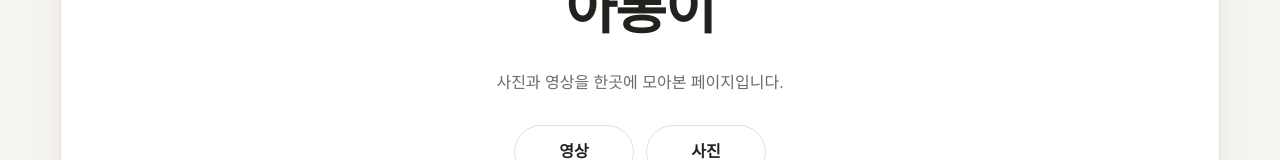
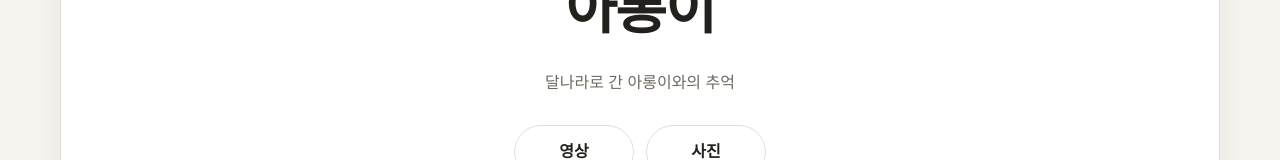
Before and after one commit to Imu-2nd/Imu-2nd.github.io, a plain HTML site: page index.html in a window 1280 px wide. Shown: the part 165-325 px from the top of the page. Drawn offline with Linux system fonts and the light colour scheme.

Commit message:
Update index.html

```diff
--- a/index.html
+++ b/index.html
@@ -310,7 +310,7 @@
       name: "아롱이",
       assetBasePath: "./",
       title: "아롱이",
-      subtitle: "사진과 영상을 한곳에 모아본 페이지입니다."
+      subtitle: "달나라로 간 아롱이와의 추억"
     };
 
     const videos = [
```
